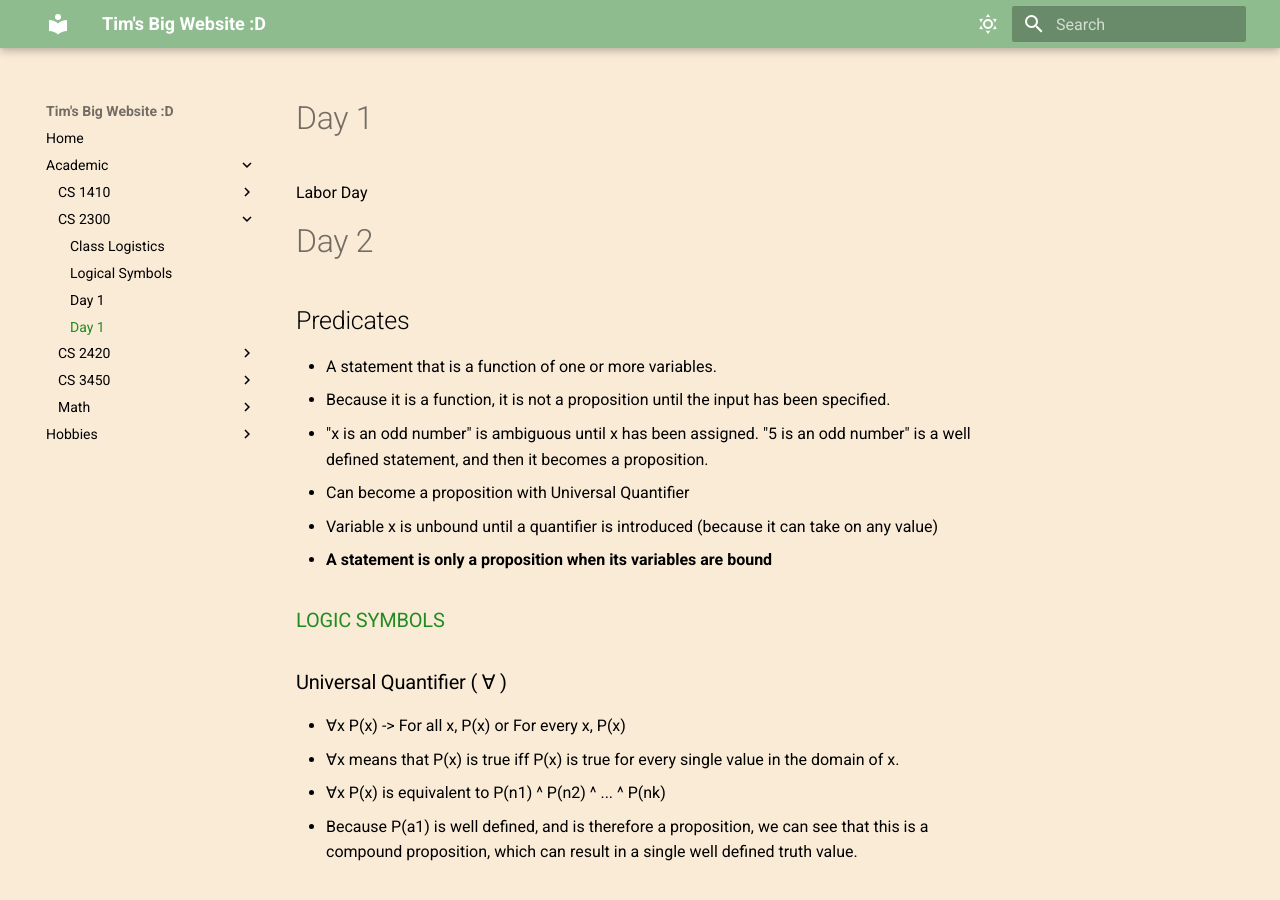
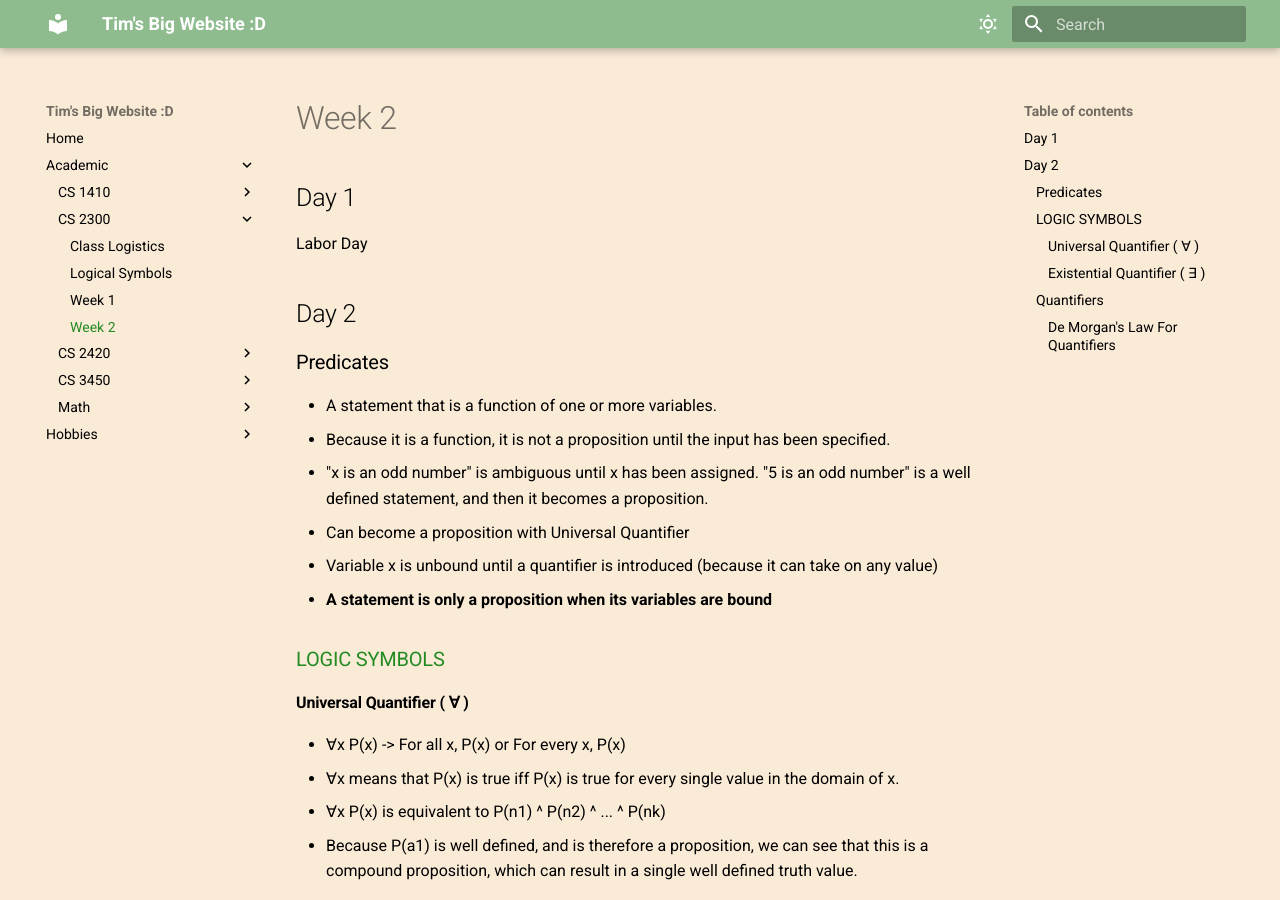
Before and after one commit to fishslips/TimSeverance, an MkDocs documentation site: the page built from docs/Academic/CS-2300/Week 2.md, in a window 1280 px wide and 900 px high. Built offline with MkDocs 1.6.1 and Material for MkDocs 9.7.7, drawn with Linux system fonts in a browser that asks for light colours.

Commit message:
formatting

```diff
--- a/docs/Academic/CS-2300/Week 2.md
+++ b/docs/Academic/CS-2300/Week 2.md
@@ -1,10 +1,10 @@
 
-# Day 1
+## Day 1
 
 Labor Day
-# Day 2
+## Day 2
 
-## Predicates
+### Predicates
 
 - A statement that is a function of one or more variables.
 - Because it is a function, it is not a proposition until the input has been specified.
@@ -14,18 +14,18 @@ Labor Day
 - **A statement is only a proposition when its variables are bound**
 ### [LOGIC SYMBOLS](https://en.wikipedia.org/wiki/Glossary_of_mathematical_symbols#:~:text=a%20category.-,Basic%20logic,-%5Bedit%5D)
 
-### Universal Quantifier ( ∀ )
+#### Universal Quantifier ( ∀ )
 - ∀x P(x) -> For all x, P(x) or For every x, P(x)
 - ∀x means that P(x) is true iff P(x) is true for every single value in the domain of x.
 - ∀x P(x) is equivalent to P(n1) ^ P(n2) ^ ... ^ P(nk)
 - Because P(a1) is well defined, and is therefore a proposition, we can see that this is a compound proposition, which can result in a single well defined truth value.
 
-### Existential Quantifier ( ∃ )
+#### Existential Quantifier ( ∃ )
 - ∃xP(x) -> An x exists such that P(x) is true. There is at least one value in the domain of x that makes P(x) a true statement
 - ∃x means that P(x) is true iff P(x) is true for at least one value in the domain of x
 - ∃xP(x) is equivalent to P(n1) v P(n2) v ... v P(nk)
 
-## Quantifiers
+### Quantifiers
 - Highest precedence
 - Variable x becomes bound by quantifiers
 
```
Also changed, not shown: docs/Academic/CS-2300/Week 1.md (+3 -3 lines).
